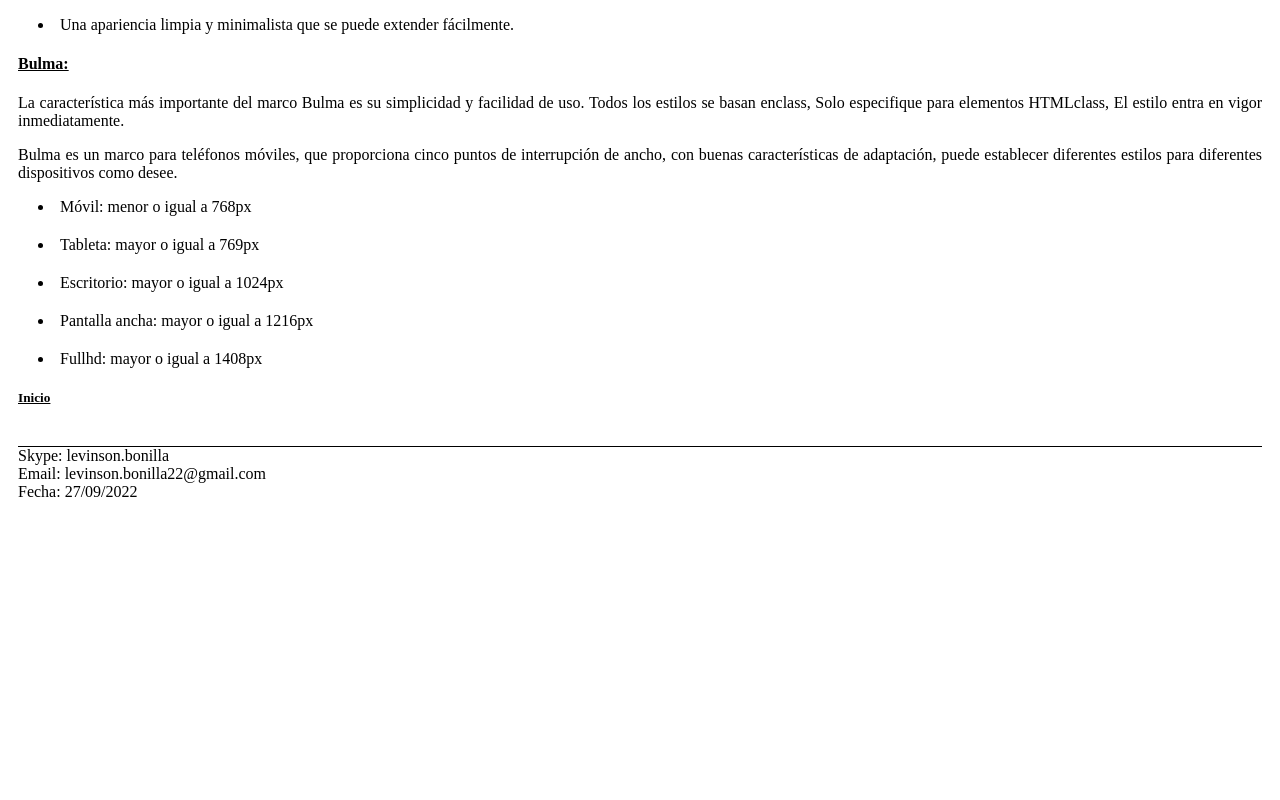
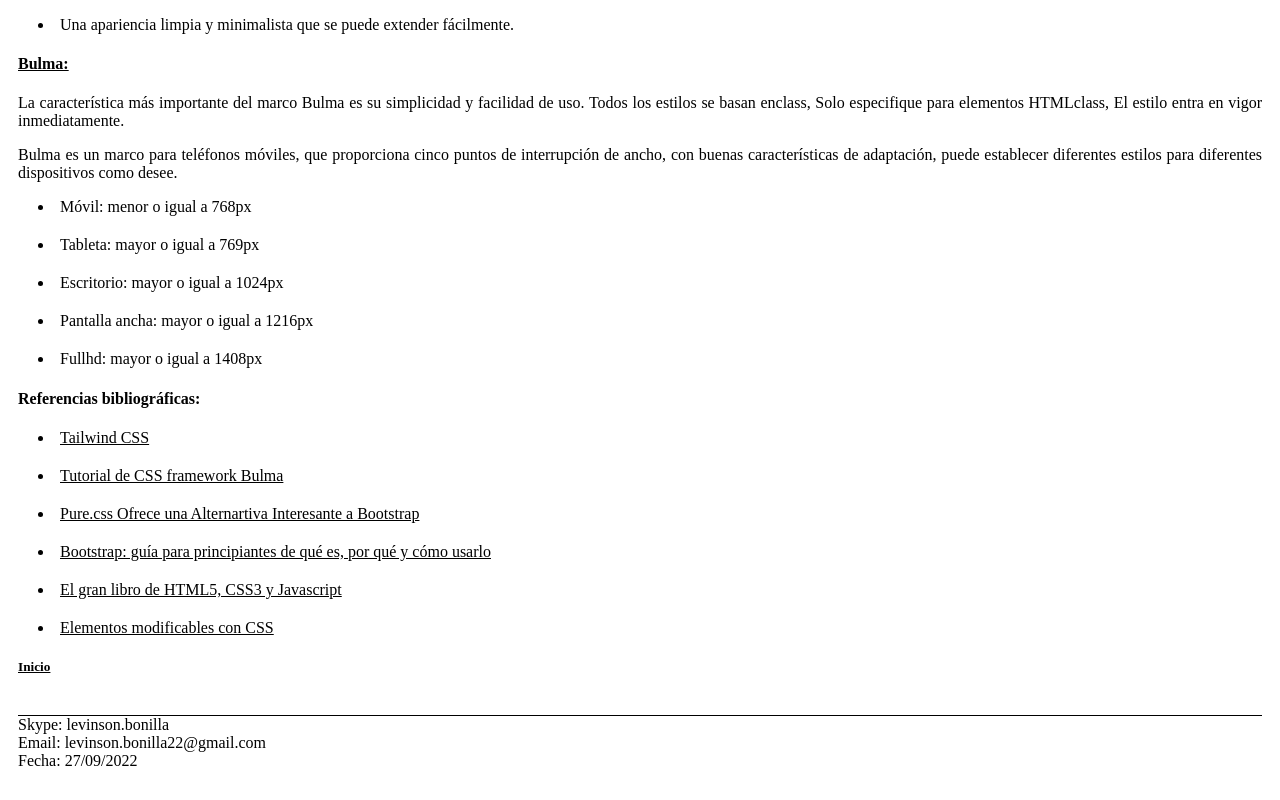
Before and after one commit to levinsonbonilla/DSW-LevinsonBonilla, a plain HTML site: page fase2/design.html in a window 1280 px wide. Shown: the part 3256-4056 px from the top of the page. Before the commit the page ends 3787 px from the top, so only its background shows below. Drawn offline with Linux system fonts and the light colour scheme.

Commit message:
Desarrollo de Fase 2

```diff
--- a/fase2/design.html
+++ b/fase2/design.html
@@ -216,6 +216,32 @@
 
     	<!-- Fin de frameworks -->
 
+    	<!-- Inicio referencias bibliograficas -->
+
+    	<h4>Referencias bibliográficas:</h4>
+    	<p>
+    		<li id="li">
+    			<a href="https://desarrolloweb.com/home/tailwind-css" target="_blank"> Tailwind CSS </a>
+    		</li>
+    		<li id="li">
+    			<a href="https://programmerclick.com/article/31951551187/" target="_blank"> Tutorial de CSS framework Bulma </a>
+    		</li>
+    		<li id="li">
+    			<a href="https://code.tutsplus.com/es/tutorials/purecss-offers-an-intriguing-alternative-to-bootstrap--cms-25176" target="_blank"> Pure.css Ofrece una Alternartiva Interesante a Bootstrap </a>
+    		</li>
+    		<li id="li">
+    			<a href="https://rockcontent.com/es/blog/bootstrap/" target="_blank"> Bootstrap: guía para principiantes de qué es, por qué y cómo usarlo </a>
+    		</li>
+    		<li id="li">
+    			<a href="https://gutl.jovenclub.cu/wp-content/uploads/2013/10/El+gran+libro+de+HTML5+CSS3+y+Javascrip.pdf" target="_blank"> El gran libro de HTML5, CSS3 y Javascript </a>
+    		</li>
+    		<li id="li">
+    			<a href="https://www.uv.es/jac/guia/estilo2.htm#punto1" target="_blank"> Elementos modificables con CSS </a>
+    		</li>
+    	</p>
+
+    	<!-- Fin referencias bibliograficas -->
+
     	<h5><a href="../index.html"> Inicio </a></h5>
 
     </article>
```
Also changed, not shown: index.html (+1 -1 lines), img/mockup.png.
